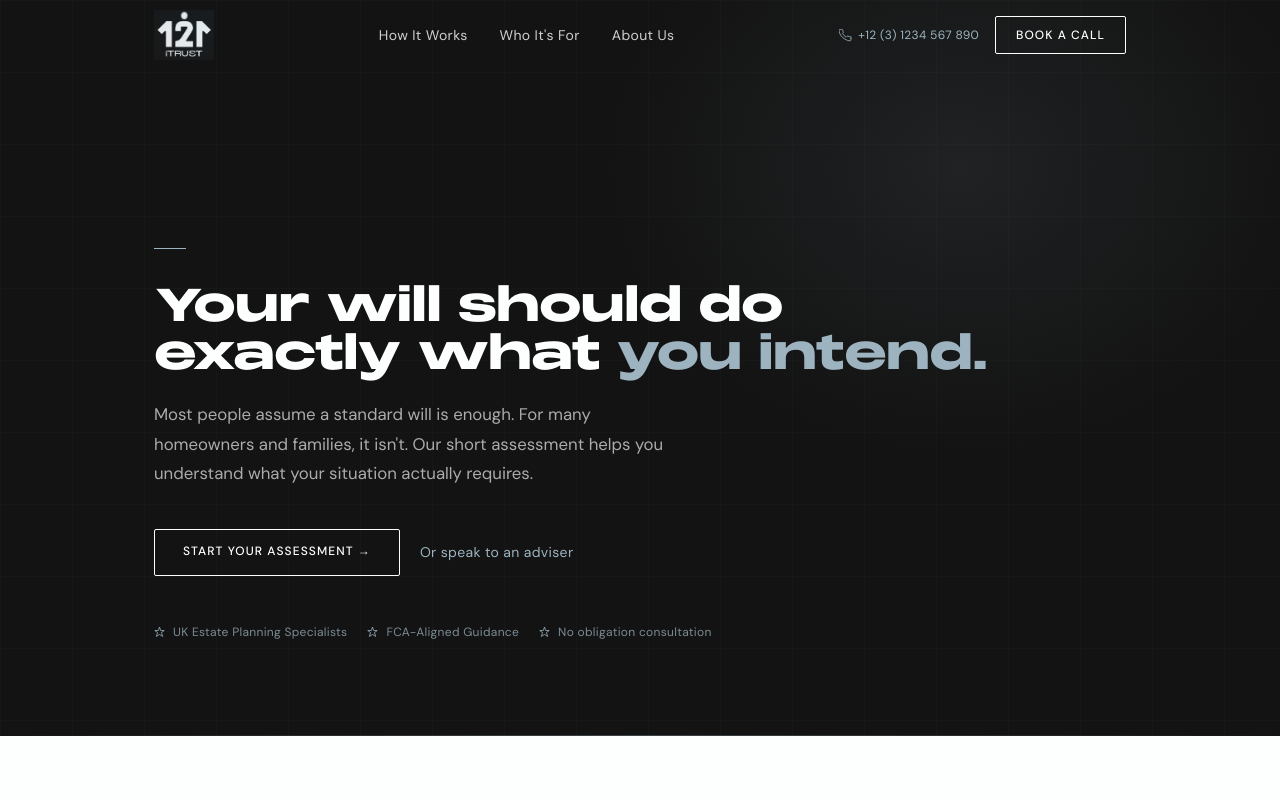
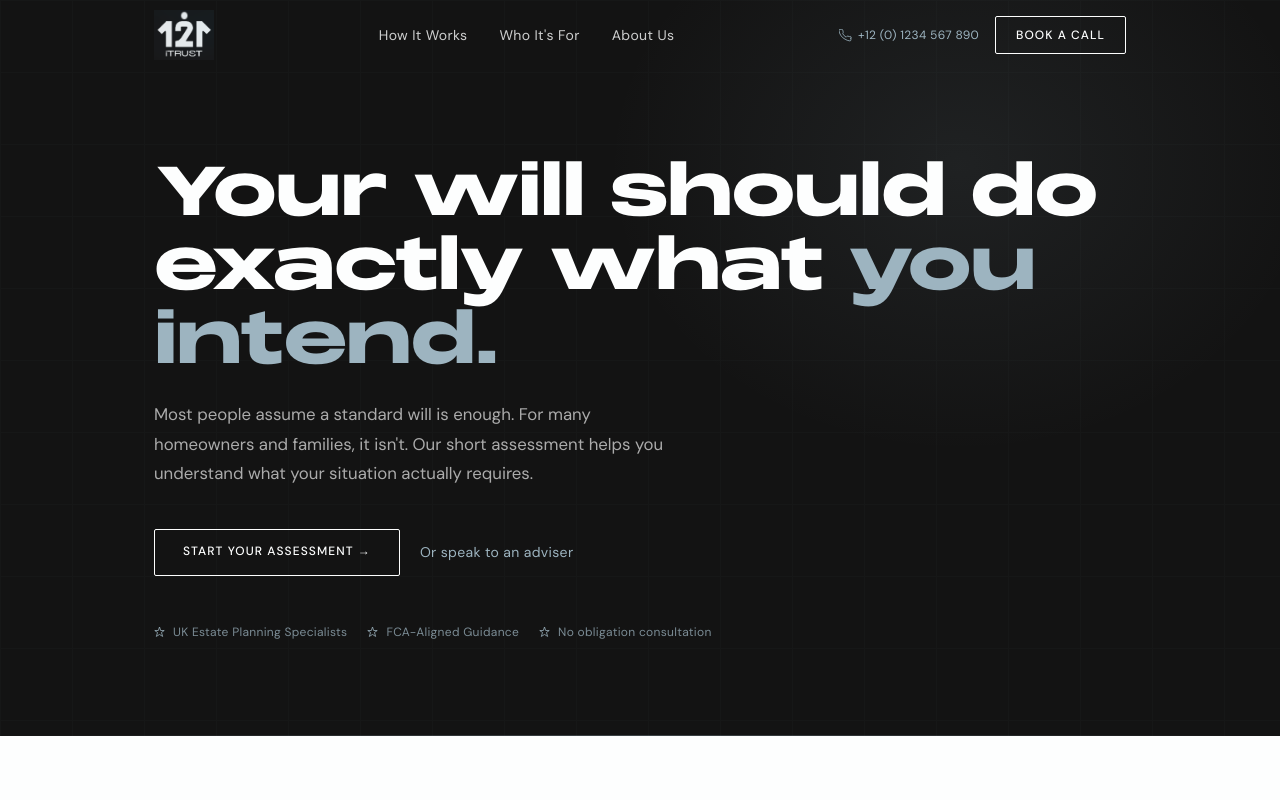
Before and after one commit to devtag2025/LegacyGuard, a React (Vite) app: page / in a window 1280 px wide. Shown: the top 800 px of the page. Built offline with nearby package versions, Linux system fonts and the light colour scheme.

Commit message:
modified:   src/components/landing/HeroSection.jsx 	modified:   src/components/shared/header/Header.jsx

```diff
--- a/src/components/landing/HeroSection.jsx
+++ b/src/components/landing/HeroSection.jsx
@@ -11,7 +11,7 @@ export function HeroSection() {
     <section
       id="hero"
       className="relative bg-night flex flex-col justify-end overflow-hidden"
-      style={{ minHeight: "92vh", paddingBottom: "6rem" }}
+      style={{ minHeight: '92vh', paddingBottom: '6rem' }}
       aria-label="Page introduction"
     >
       {/* Grid texture */}
@@ -21,54 +21,52 @@ export function HeroSection() {
         style={{
           opacity: 0.025,
           backgroundImage:
-            "linear-gradient(var(--color-cadet) 1px,transparent 1px),linear-gradient(90deg,var(--color-cadet) 1px,transparent 1px)",
-          backgroundSize: "72px 72px",
+            'linear-gradient(var(--color-cadet) 1px,transparent 1px),linear-gradient(90deg,var(--color-cadet) 1px,transparent 1px)',
+          backgroundSize: '72px 72px',
         }}
       />
       <div
         aria-hidden="true"
         className="absolute pointer-events-none"
         style={{
-          top: "-20%", right: "-5%",
-          width: "60%", height: "85%",
-          background: "radial-gradient(ellipse at center,rgba(157,180,192,.09) 0%,transparent 65%)",
+          top: '-20%',
+          right: '-5%',
+          width: '60%',
+          height: '85%',
+          background:
+            'radial-gradient(ellipse at center,rgba(157,180,192,.09) 0%,transparent 65%)',
         }}
       />
 
-      <div className="container-brand" style={{ position: "relative", zIndex: 2 }}>
-        <div className="flex items-center gap-3 mb-8">
-          <span className="divider" aria-hidden="true" />
-        </div>
+      <div className="container-brand" style={{ position: 'relative', zIndex: 2 }}>
 
         {/* Headline */}
         <h1
-          className="font-monument text-frosted"
-          style={{
-            fontSize: "clamp(0.6rem,3.5vw,4.8rem)",
-            lineHeight: 1.06,
-            letterSpacing: "-0.02em",
-            marginBottom: "1.5rem",
-          }}
+          className="
+  font-monument text-frosted
+  text-[1.4rem] pt-16 lg:mt-16  sm:text-[2.6rem] md:text-[3.5rem] lg:text-[4.2rem]
+  leading-[1.1] tracking-[-0.02em] mb-6
+"
         >
-          Your will should do<br />
-          exactly what{" "}
-          <span className="text-cadet">you intend.</span>
+          Your will should do
+          <br />
+          exactly what <span className="text-cadet">you intend.</span>
         </h1>
 
         {/* Sub */}
         <p
           className="font-sans"
           style={{
-            color: "rgba(253,254,254,0.65)",
-            fontSize: "1.05rem",
+            color: 'rgba(253,254,254,0.65)',
+            fontSize: '1.05rem',
             lineHeight: 1.75,
             maxWidth: 520,
-            marginBottom: "2.5rem",
+            marginBottom: '2.5rem',
           }}
         >
-          Most people assume a standard will is enough. For many homeowners
-          and families, it isn&apos;t. Our short assessment helps you understand
-          what your situation actually requires.
+          Most people assume a standard will is enough. For many homeowners and families,
+          it isn&apos;t. Our short assessment helps you understand what your situation
+          actually requires.
         </p>
 
         {/* CTAs */}
@@ -86,14 +84,36 @@ export function HeroSection() {
         </div>
 
         {/* Micro trust */}
-        <ul className="flex flex-wrap gap-x-5 gap-y-2" role="list" aria-label="Trust indicators">
-          {["UK Estate Planning Specialists", "FCA-Aligned Guidance", "No obligation consultation"].map((t) => (
+        <ul
+          className="flex flex-wrap gap-x-5 gap-y-2"
+          role="list"
+          aria-label="Trust indicators"
+        >
+          {[
+            'UK Estate Planning Specialists',
+            'FCA-Aligned Guidance',
+            'No obligation consultation',
+          ].map((t) => (
             <li key={t} className="flex items-center gap-2">
-              <svg width="11" height="11" viewBox="0 0 12 14" fill="none" aria-hidden="true">
-                <path d="M6 0L7.5 4.5H12L8.5 7L10 12L6 9.5L2 12L3.5 7L0 4.5H4.5L6 0Z"
-                  stroke="#9DB4C0" strokeWidth="1" fill="none" strokeLinejoin="round"/>
+              <svg
+                width="11"
+                height="11"
+                viewBox="0 0 12 14"
+                fill="none"
+                aria-hidden="true"
+              >
+                <path
+                  d="M6 0L7.5 4.5H12L8.5 7L10 12L6 9.5L2 12L3.5 7L0 4.5H4.5L6 0Z"
+                  stroke="#9DB4C0"
+                  strokeWidth="1"
+                  fill="none"
+                  strokeLinejoin="round"
+                />
               </svg>
-              <span className="font-sans text-xs tracking-wide" style={{ color: "rgba(157,180,192,.75)" }}>
+              <span
+                className="font-sans text-xs tracking-wide"
+                style={{ color: 'rgba(157,180,192,.75)' }}
+              >
                 {t}
               </span>
             </li>
@@ -105,7 +125,10 @@ export function HeroSection() {
       <div
         aria-hidden="true"
         className="absolute bottom-0 left-0 right-0 h-px"
-        style={{ background: "linear-gradient(to right,transparent,rgba(157,180,192,.3),transparent)" }}
+        style={{
+          background:
+            'linear-gradient(to right,transparent,rgba(157,180,192,.3),transparent)',
+        }}
       />
     </section>
   );
--- a/src/components/shared/header/Header.jsx
+++ b/src/components/shared/header/Header.jsx
@@ -141,7 +141,7 @@ export function Header({ transparent = false }) {
                 <svg width="13" height="13" viewBox="0 0 24 24" fill="none" stroke="currentColor" strokeWidth="1.5" strokeLinecap="round" strokeLinejoin="round">
                   <path d="M22 16.92v3a2 2 0 01-2.18 2 19.79 19.79 0 01-8.63-3.07A19.5 19.5 0 013.07 11.5 19.79 19.79 0 01.01 2.88 2 2 0 012 .7h3a2 2 0 012 1.72c.127.96.361 1.903.7 2.81a2 2 0 01-.45 2.11L6.91 8.72a16 16 0 006.29 6.29l1.28-1.29a2 2 0 012.11-.45c.907.339 1.85.573 2.81.7A2 2 0 0122 16.92z"/>
                 </svg>
-                +12 (3) 1234 567 890
+                +12 (0) 1234 567 890
               </a>
               <a href="/book" className="btn btn-ghost text-xs py-2.5 px-5" data-track="header-cta">
                 Book a Call
```
